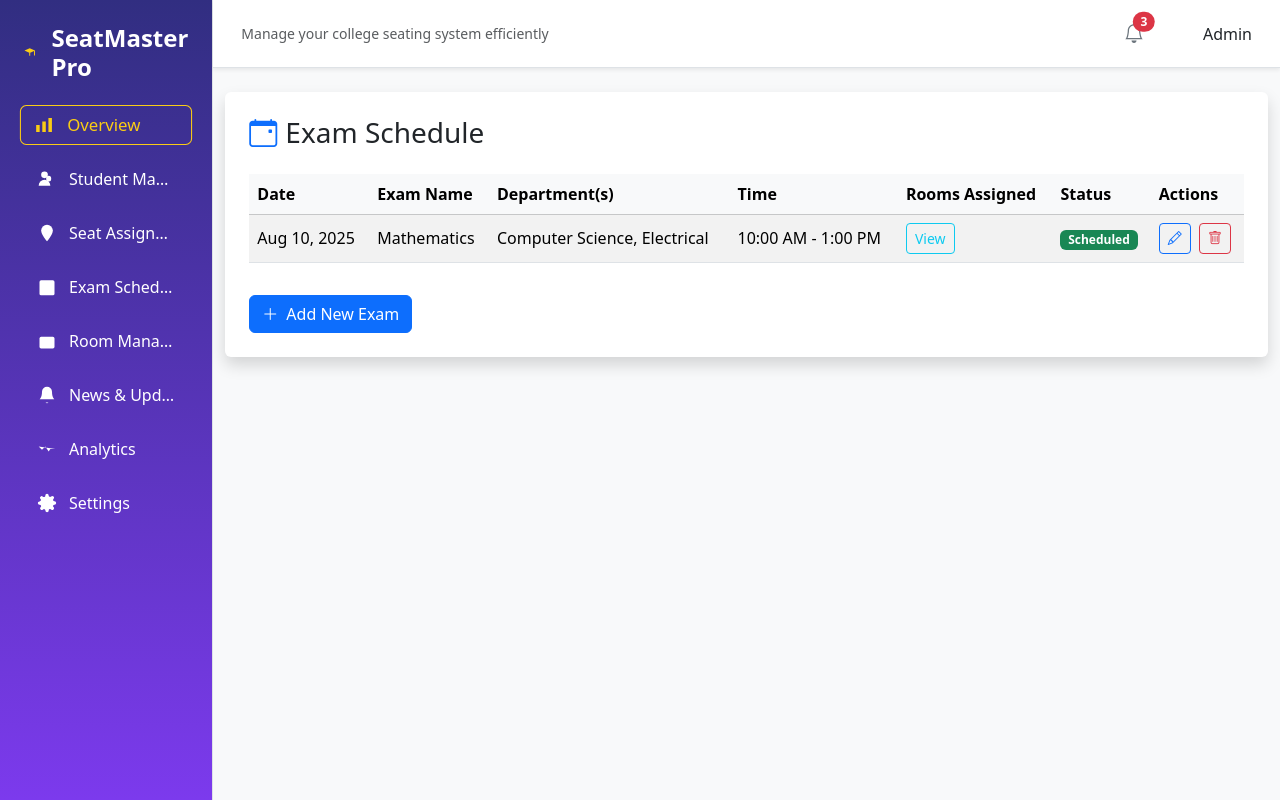
After one commit to akheelFaizal/seating_arrangement, a Django app: page /exam/ in a window 1280 px wide. The commit adds this page. Run offline with Django 5.2, Linux system fonts and the light colour scheme.

Commit message:
made seating arrangements and exam schedule

```diff
--- a/seating_arrangement/app/urls.py
+++ b/seating_arrangement/app/urls.py
@@ -22,4 +22,6 @@ urlpatterns = [
     path('', views.index),
     path('studentlogin/',views.StudentLogin),
     path('student-management/',views.StudentManagement),
+    path('seating-arrangement/',views.SeatingArrangement),
+    path('exam/',views.ExamSchedule),
 ]
--- a/seating_arrangement/app/views.py
+++ b/seating_arrangement/app/views.py
@@ -11,3 +11,10 @@ def StudentLogin(request):
 
 def StudentManagement(request):
     return render(request, 'admin/StudentManagement.html')
+
+def SeatingArrangement(request):
+    return render(request, 'admin/SeatingArrangement.html')
+
+
+def ExamSchedule(request):
+    return render(request, 'admin/ExamSchedule.html')
--- /dev/null
+++ b/seating_arrangement/templates/admin/ExamSchedule.html
@@ -0,0 +1,139 @@
+<!DOCTYPE html>
+<html lang="en">
+  <head>
+    <meta charset="UTF-8" />
+    <meta name="viewport" content="width=device-width, initial-scale=1" />
+    <title>Exam Schedule</title>
+    <!-- Bootstrap CSS -->
+    <link
+      href="https://cdn.jsdelivr.net/npm/bootstrap@5.3.3/dist/css/bootstrap.min.css"
+      rel="stylesheet"
+    />
+    <!-- Bootstrap Icons -->
+    <link
+      href="https://cdn.jsdelivr.net/npm/bootstrap-icons@1.10.5/font/bootstrap-icons.css"
+      rel="stylesheet"
+    />
+  </head>
+  <body class="bg-light">
+    <div class="container-fluid min-vh-100 d-flex flex-column">
+      <div class="row flex-grow-1">
+        <!-- Sidebar -->
+        <div class="col-lg-2 d-none d-lg-block p-0 bg-white border-end">
+          {% include 'components/SideBar.html' %}
+        </div>
+
+        <!-- Main Content -->
+        <div class="col p-0">
+          {% include 'components/Header.html' %}
+          <div class="container-fluid py-4">
+            <!-- Exam Schedule Section -->
+            <div class="bg-white p-4 rounded shadow mb-4">
+              <h3 class="mb-4">
+                <i class="bi bi-calendar-event me-2 text-primary"></i>Exam
+                Schedule
+              </h3>
+
+              <div class="table-responsive">
+                <table class="table table-striped table-hover align-middle">
+                  <thead class="table-light">
+                    <tr>
+                      <th>Date</th>
+                      <th>Exam Name</th>
+                      <th>Department(s)</th>
+                      <th>Time</th>
+                      <th>Rooms Assigned</th>
+                      <th>Status</th>
+                      <th>Actions</th>
+                    </tr>
+                  </thead>
+                  <tbody>
+                    <tr>
+                      <td>Aug 10, 2025</td>
+                      <td>Mathematics</td>
+                      <td>Computer Science, Electrical</td>
+                      <td>10:00 AM - 1:00 PM</td>
+                      <td>
+                        <button
+                          type="button"
+                          class="btn btn-sm btn-outline-info"
+                          data-bs-toggle="modal"
+                          data-bs-target="#roomsModal1"
+                        >
+                          View
+                        </button>
+
+                        <!-- Modal for viewing rooms -->
+                        <div
+                          class="modal fade"
+                          id="roomsModal1"
+                          tabindex="-1"
+                          aria-labelledby="roomsModalLabel1"
+                          aria-hidden="true"
+                        >
+                          <div class="modal-dialog modal-dialog-centered">
+                            <div class="modal-content">
+                              <div class="modal-header">
+                                <h5 class="modal-title" id="roomsModalLabel1">
+                                  Rooms Assigned - Mathematics
+                                </h5>
+                                <button
+                                  type="button"
+                                  class="btn-close"
+                                  data-bs-dismiss="modal"
+                                  aria-label="Close"
+                                ></button>
+                              </div>
+                              <div class="modal-body">
+                                <ul>
+                                  <li>Room A101</li>
+                                  <li>Room B202</li>
+                                </ul>
+                              </div>
+                              <div class="modal-footer">
+                                <button
+                                  type="button"
+                                  class="btn btn-secondary"
+                                  data-bs-dismiss="modal"
+                                >
+                                  Close
+                                </button>
+                              </div>
+                            </div>
+                          </div>
+                        </div>
+                      </td>
+                      <td><span class="badge bg-success">Scheduled</span></td>
+                      <td>
+                        <button
+                          class="btn btn-sm btn-outline-primary me-1"
+                          title="Edit Schedule"
+                        >
+                          <i class="bi bi-pencil"></i>
+                        </button>
+                        <button
+                          class="btn btn-sm btn-outline-danger"
+                          title="Delete Schedule"
+                        >
+                          <i class="bi bi-trash"></i>
+                        </button>
+                      </td>
+                    </tr>
+                  </tbody>
+                </table>
+              </div>
+
+              <button class="btn btn-primary mt-3">
+                <i class="bi bi-plus-lg me-2"></i>Add New Exam
+              </button>
+            </div>
+            <!-- End Exam Schedule Section -->
+          </div>
+        </div>
+      </div>
+    </div>
+
+    <!-- Bootstrap JS Bundle -->
+    <script src="https://cdn.jsdelivr.net/npm/bootstrap@5.3.3/dist/js/bootstrap.bundle.min.js"></script>
+  </body>
+</html>
--- a/seating_arrangement/templates/components/SideBar.html
+++ b/seating_arrangement/templates/components/SideBar.html
@@ -42,7 +42,11 @@
             class="btn sidebar-btn text-start text-white d-flex align-items-center active"
             data-id="overview"
           >
-            <svg xmlns="http://www.w3.org/2000/svg" fill="currentColor" viewBox="0 0 24 24">
+            <svg
+              xmlns="http://www.w3.org/2000/svg"
+              fill="currentColor"
+              viewBox="0 0 24 24"
+            >
               <rect x="3" y="12" width="4" height="8" />
               <rect x="10" y="8" width="4" height="12" />
               <rect x="17" y="4" width="4" height="16" />
@@ -51,12 +55,16 @@
           </a>
 
           <a
-            href="student-management/"
+            href="/student-management/"
             type="button"
             class="btn sidebar-btn text-start text-white d-flex align-items-center"
             data-id="students"
           >
-            <svg xmlns="http://www.w3.org/2000/svg" fill="currentColor" viewBox="0 0 24 24">
+            <svg
+              xmlns="http://www.w3.org/2000/svg"
+              fill="currentColor"
+              viewBox="0 0 24 24"
+            >
               <circle cx="9" cy="7" r="4" />
               <path d="M17 11v1a3 3 0 0 1-6 0v-1a3 3 0 0 1 6 0z" />
               <path d="M2 20a7 7 0 0 1 14 0" />
@@ -64,38 +72,54 @@
             <span>Student Management</span>
           </a>
 
-          <button
+          <a
+            href="/seating-arrangement/"
             type="button"
             class="btn sidebar-btn text-start text-white d-flex align-items-center"
             data-id="seating"
           >
-            <svg xmlns="http://www.w3.org/2000/svg" fill="currentColor" viewBox="0 0 24 24">
-              <path d="M12 2a7 7 0 0 0-7 7c0 5 7 13 7 13s7-8 7-13a7 7 0 0 0-7-7z" />
+            <svg
+              xmlns="http://www.w3.org/2000/svg"
+              fill="currentColor"
+              viewBox="0 0 24 24"
+            >
+              <path
+                d="M12 2a7 7 0 0 0-7 7c0 5 7 13 7 13s7-8 7-13a7 7 0 0 0-7-7z"
+              />
               <circle cx="12" cy="9" r="2" />
             </svg>
             <span>Seat Assignment</span>
-          </button>
+          </a>
 
-          <button
+          <a
+            href="/exam/"
             type="button"
             class="btn sidebar-btn text-start text-white d-flex align-items-center"
             data-id="exams"
           >
-            <svg xmlns="http://www.w3.org/2000/svg" fill="currentColor" viewBox="0 0 24 24">
+            <svg
+              xmlns="http://www.w3.org/2000/svg"
+              fill="currentColor"
+              viewBox="0 0 24 24"
+            >
               <rect x="3" y="4" width="18" height="18" rx="2" ry="2" />
               <line x1="16" y1="2" x2="16" y2="6" />
               <line x1="8" y1="2" x2="8" y2="6" />
               <line x1="3" y1="10" x2="21" y2="10" />
             </svg>
             <span>Exam Schedule</span>
-          </button>
+          </a>
 
           <button
             type="button"
             class="btn sidebar-btn text-start text-white d-flex align-items-center"
             data-id="rooms"
           >
-            <svg xmlns="http://www.w3.org/2000/svg" fill="currentColor" viewBox="0 0 24 24">
+            <svg
+              xmlns="http://www.w3.org/2000/svg"
+              fill="currentColor"
+              viewBox="0 0 24 24"
+            >
               <rect x="3" y="7" width="18" height="14" rx="2" ry="2" />
               <line x1="3" y1="7" x2="21" y2="7" />
             </svg>
@@ -107,7 +131,11 @@
             class="btn sidebar-btn text-start text-white d-flex align-items-center"
             data-id="news"
           >
-            <svg xmlns="http://www.w3.org/2000/svg" fill="currentColor" viewBox="0 0 24 24">
+            <svg
+              xmlns="http://www.w3.org/2000/svg"
+              fill="currentColor"
+              viewBox="0 0 24 24"
+            >
               <path d="M18 8a6 6 0 0 0-12 0c0 7-3 9-3 9h18s-3-2-3-9" />
               <path d="M13.73 21a2 2 0 0 1-3.46 0" />
             </svg>
@@ -119,7 +147,11 @@
             class="btn sidebar-btn text-start text-white d-flex align-items-center"
             data-id="analytics"
           >
-            <svg xmlns="http://www.w3.org/2000/svg" fill="currentColor" viewBox="0 0 24 24">
+            <svg
+              xmlns="http://www.w3.org/2000/svg"
+              fill="currentColor"
+              viewBox="0 0 24 24"
+            >
               <polyline points="22 12 16 12 14 15 10 9 6 13 2 9" />
             </svg>
             <span>Analytics</span>
@@ -130,7 +162,11 @@
             class="btn sidebar-btn text-start text-white d-flex align-items-center"
             data-id="settings"
           >
-            <svg xmlns="http://www.w3.org/2000/svg" fill="currentColor" viewBox="0 0 24 24">
+            <svg
+              xmlns="http://www.w3.org/2000/svg"
+              fill="currentColor"
+              viewBox="0 0 24 24"
+            >
               <circle cx="12" cy="12" r="3" />
               <path
                 d="M19.4 15a1.65 1.65 0 0 0 .33 1.82l.06.06a2 2 0 1 1-2.83 2.83l-.06-.06a1.65 1.65 0 0 0-1.82-.33 1.65 1.65 0 0 0-1 1.51V21a2 2 0 1 1-4 0v-.09a1.65 1.65 0 0 0-1-1.51 1.65 1.65 0 0 0-1.82.33l-.06.06a2 2 0 1 1-2.83-2.83l.06-.06a1.65 1.65 0 0 0 .33-1.82 1.65 1.65 0 0 0-1.51-1H3a2 2 0 1 1 0-4h.09a1.65 1.65 0 0 0 1.51-1 1.65 1.65 0 0 0-.33-1.82l-.06-.06a2 2 0 1 1 2.83-2.83l.06.06a1.65 1.65 0 0 0 1.82.33h.09a1.65 1.65 0 0 0 1-1.51V3a2 2 0 1 1 4 0v.09a1.65 1.65 0 0 0 1 1.51h.09a1.65 1.65 0 0 0 1.82-.33l.06-.06a2 2 0 1 1 2.83 2.83l-.06.06a1.65 1.65 0 0 0-.33 1.82v.09a1.65 1.65 0 0 0 1.51 1H21a2 2 0 1 1 0 4h-.09a1.65 1.65 0 0 0-1.51 1z"
```
Also changed, not shown: seating_arrangement/templates/admin/SeatingArrangement.html (added, +96 -0 lines).
